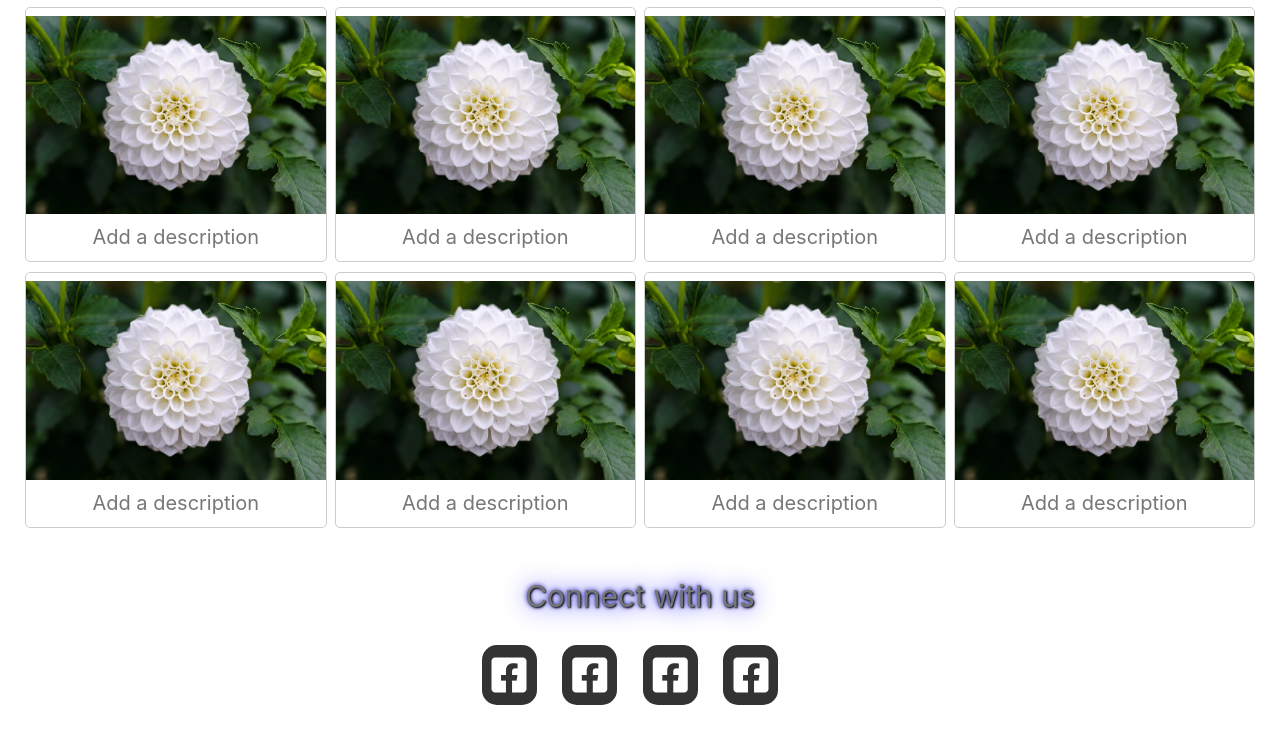
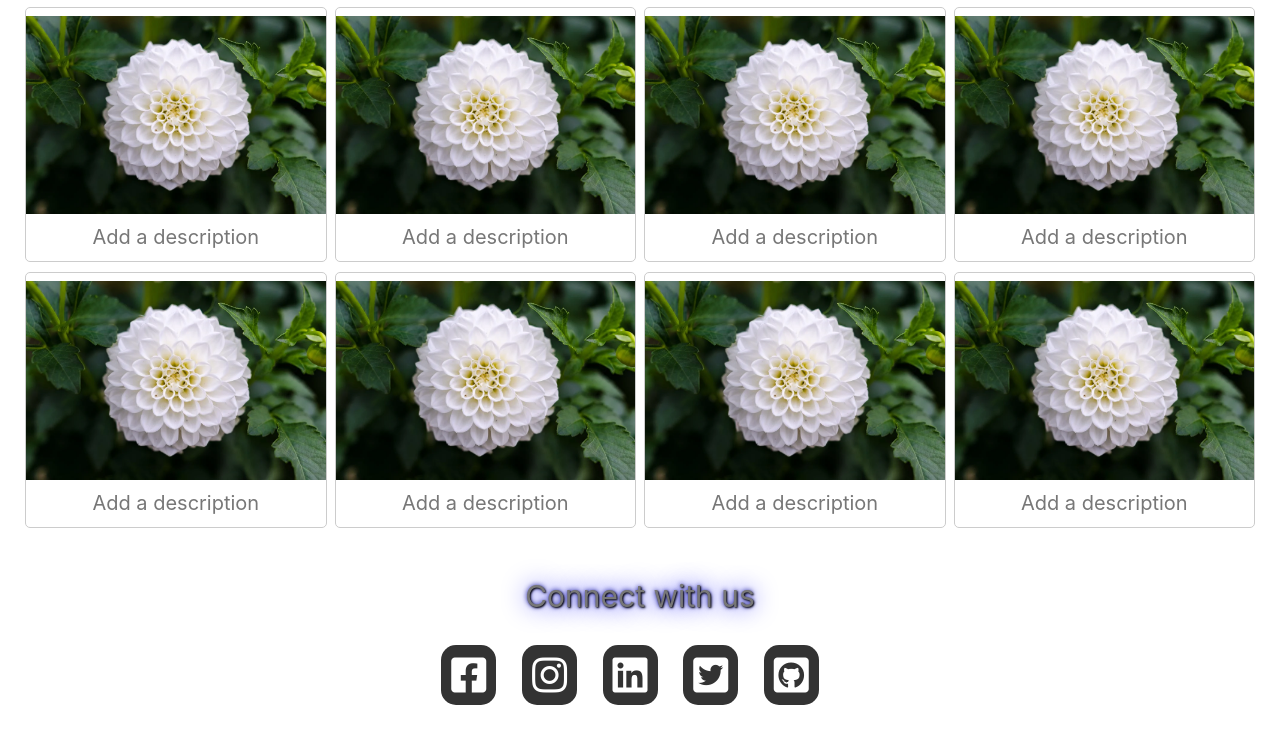
Before and after one commit to YakubuAmidu/ImageGallery, a website: page index.html in a window 1280 px wide. Shown: the part 720-1464 px from the top of the page. Drawn offline with nearby package versions, Linux system fonts and the light colour scheme.

Commit message:
Initial commit

```diff
--- a/index.html
+++ b/index.html
@@ -35,7 +35,7 @@
   <div class="collapse navbar-collapse" id="navbarSupportedContent">
     <ul class="navbar-nav mr-auto">
       <li class="nav-item active">
-        <a class="nav-link" href="#">Home <span class="sr-only">(current)</span></a>
+        <a class="nav-link" href="#">HOME<span class="sr-only">(current)</span></a>
       </li>
       <li class="nav-item">
         <a class="nav-link" href="#">ALBUMS</a>
@@ -192,9 +192,10 @@
   <p class="connect">Connect with us</p>
   <div class="social-icons">
   <i class="fab fa-facebook-square"></i>
-  <i class="fab fa-facebook-square"></i>
-  <i class="fab fa-facebook-square"></i>
-  <i class="fab fa-facebook-square"></i>
+  <i class="fab fa-instagram"></i>
+  <i class="fab fa-linkedin"></i>
+  <i class="fab fa-twitter-square"></i>
+  <i class="fab fa-github-square"></i>
   </div>
  </div>
 
```
